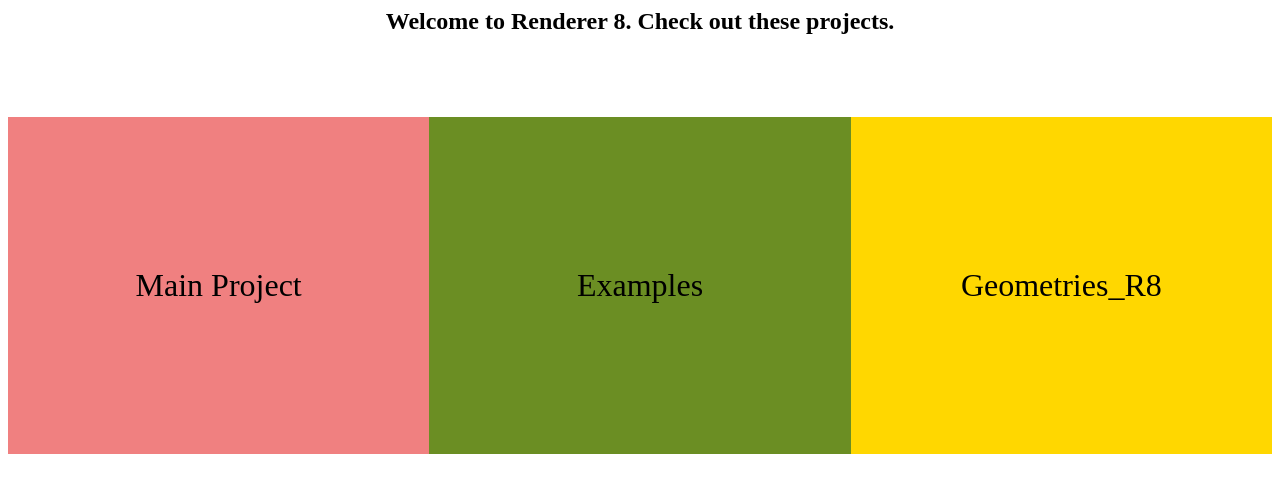
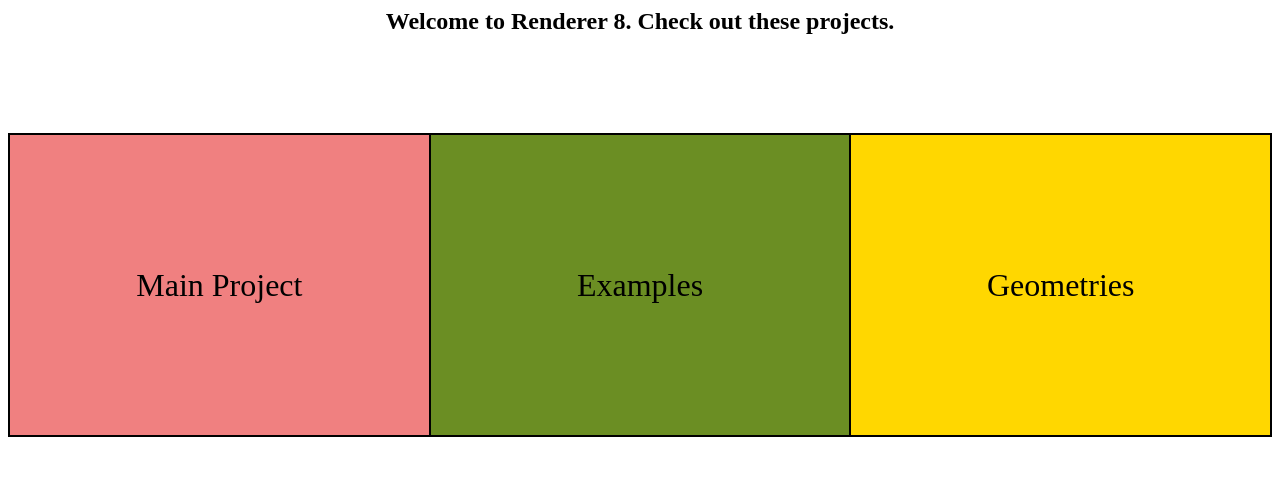
Before and after one commit to kraftrl/renderer8_js, a website: page index.html in a window 1280 px wide. Drawn offline with Linux system fonts and the light colour scheme.

Commit message:
Small fix to some examples. Added borders to menu buttons.

```diff
--- a/examples/robot_arms/1.js
+++ b/examples/robot_arms/1.js
@@ -249,7 +249,7 @@ function keyPressed(e){
 		  wrist1_p.model.colorList = [c3, c5];
 		  wrist2_p.model.colorList = [c4, c6];
 		 finger1_p.model.colorList = [c5, c7];
-		 finger2_p.model.colorList = [c6, c6];
+		 finger2_p.model.colorList = [c6, c8];
 		shoulder_p.model.lineSegmentList[0].setColors(0, 1);
 		  elbow1_p.model.lineSegmentList[0].setColors(0, 1);
 		  elbow2_p.model.lineSegmentList[0].setColors(0, 1);
--- a/index.html
+++ b/index.html
@@ -13,23 +13,31 @@
 				justify-content: space-evenly;
 				align-items: center;
 			}
-			.button {
-				display: inline-block;
-				font-size: xx-large;
-				padding: 150px 0;
-				width: 100%;
-				text-align: center;
-				cursor: pointer;
-			}
+				#section div {
+					border-top: 2px solid black;
+					border-bottom: 2px solid black;
+					border-left: 2px solid black;
+					width: 100%;
+					height: 100%;
+					cursor: pointer;
+					display: flex;
+					align-items: center;
+					justify-content: center;
+					text-align: center;
+					font-size: xx-large;
+				}
+				#section div:last-of-type {
+					border-right: 2px solid black;
+				}
 		</style>
 	</head>
 
 	<body>
 		<div style="width: 100%; text-align: center; font-size: x-large; font-weight: bolder;">Welcome to Renderer 8. Check out these projects.</div>
 		<div id="section">
-			<div class="button" style="background-color: lightcoral;" onclick="location.href = 'main.html';">Main Project</div>
-			<div class="button" style="background-color: olivedrab;" onclick="location.href = 'examples/';">Examples</div>
-			<div class="button" style="background-color: gold;" onclick="location.href = 'Geometries_R8.html';">Geometries_R8</div>
+			<div style="background-color: lightcoral;" onclick="location.href = 'main.html';">Main Project</div>
+			<div style="background-color: olivedrab;" onclick="location.href = 'examples/';">Examples</div>
+			<div style="background-color: gold;" onclick="location.href = 'Geometries_R8.html';">Geometries</div>
 		</div>
 	</body>
 </html>
```
Also changed, not shown: examples/index.html (+8 -2 lines), examples/robot_arm/1.html (+2 -1 lines).
